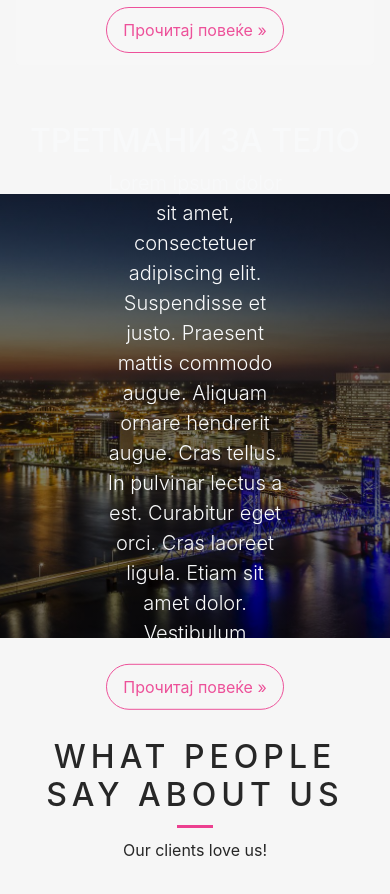
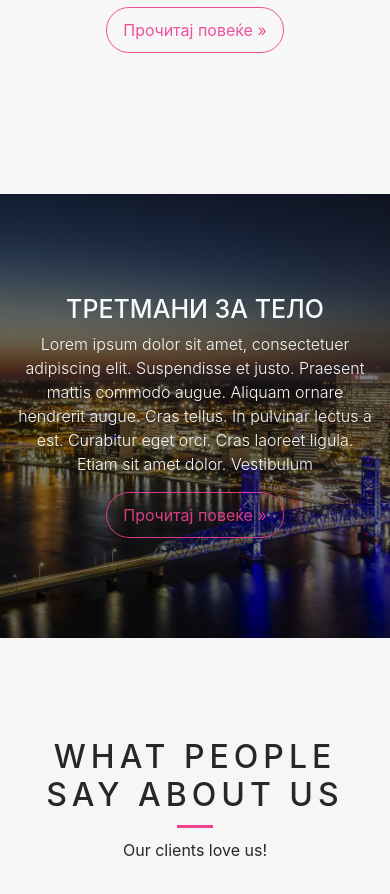
Before and after one commit to igorhristov/RitualBeauty, a React (Create React App) app: page / in a window 390 px wide. Shown: the part 1520-2414 px from the top of the page. Built offline with nearby package versions, Linux system fonts and the light colour scheme.

Commit message:
fix gallery and parralax element

```diff
--- a/src/components/parallax/parallax.component.jsx
+++ b/src/components/parallax/parallax.component.jsx
@@ -8,7 +8,7 @@ export default function Parallax() {
         <div className='parallax  text-center'>
             <div className='parallax-content '>
                 <h2 className='text-light text-uppercase'>ТРЕТМАНИ ЗА ТЕЛО</h2>
-                <p className='text-center px-5 text-light mx-auto lead text-secondary'>
+                <p className='container px-lg-5 text-light mx-auto lead '>
                     Lorem ipsum dolor sit amet, consectetuer adipiscing elit. Suspendisse et justo. Praesent mattis
                     commodo augue. Aliquam ornare hendrerit augue. Cras tellus. In pulvinar lectus a est. Curabitur eget
                     orci. Cras laoreet ligula. Etiam sit amet dolor. Vestibulum
--- a/src/components/parallax/parallax.styles.css
+++ b/src/components/parallax/parallax.styles.css
@@ -20,6 +20,13 @@
     top: 50%;
     transform: translateY(-50%);
 }
-.parallax .parallax-content p {
-    width: 70%;
+
+@media (max-width: 450px) {
+    .parallax .parallax-content p{
+        font-size: 16px;
+    }
+
+    .parallax .parallax-content h2{
+        font-size: 25px;
+    }
 }
--- a/src/data/makeups.js
+++ b/src/data/makeups.js
@@ -10,7 +10,7 @@ const MAKEUPS = [
             `Секогаш треба да имате во предвид за каков настан се подготвувате и како ќе изгледа вашиот аутфит – бидејќи шминката мора да биде соодветна.`,
         ],
         imgUrl: 'makeup1.jpg',
-        gallery: ['makeup1.jpg', 'makeup2.jpg', 'makeup3.jpg', 'makeup4.jpg'],
+        gallery: ['makeup1.jpg', '532.jpg', 'makeup3.jpg', 'makeup4.jpg'],
     },
     {
         id: 'maturska-sminka',
--- a/src/pages/depilation-service-page/depilationServicePage.copoment.jsx
+++ b/src/pages/depilation-service-page/depilationServicePage.copoment.jsx
@@ -31,7 +31,7 @@ const MakeupServicePage = () => {
                                 <img
                                     alt='makups'
                                     key={image}
-                                    className='p-1'
+                                    style={{ maxWidth: '100%', padding: '5px' }}
                                     src={require(`../../assets/images/${image}`)}
                                 />
                             ))}
--- a/src/pages/mekup-service-page/makeupServicePage.copoment.jsx
+++ b/src/pages/mekup-service-page/makeupServicePage.copoment.jsx
@@ -27,12 +27,12 @@ const MakeupServicePage = () => {
                                 </p>
                             ))}
                         </div>
-                        <div className='cards pb-5 text-center'>
+                        <div className='gallery pb-5 text-center '>
                             {myService.gallery.map((image) => (
                                 <img
+                                    style={{ maxWidth: '100%', padding: '5px' }}
+                                    key={image}
                                     alt='makups'
-                                    key={image}
-                                    className='p-1'
                                     src={require(`../../assets/images/${image}`)}
                                 />
                             ))}
```
Also changed, not shown: src/pages/mekup-service-page/makeupServicePage.styles.css (deleted, +0 -13 lines).
